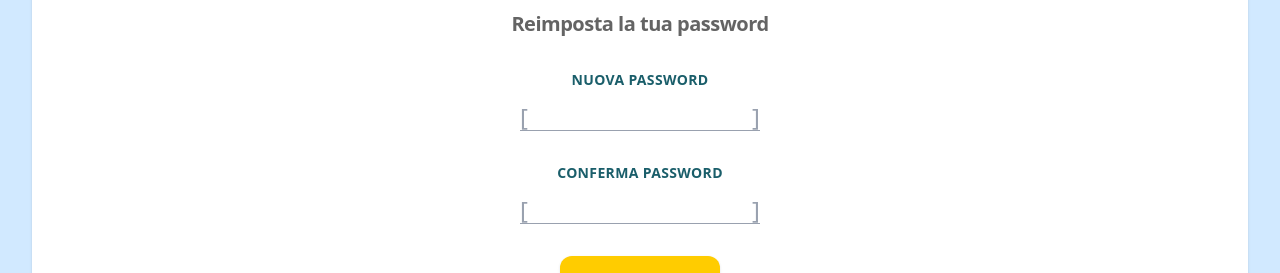
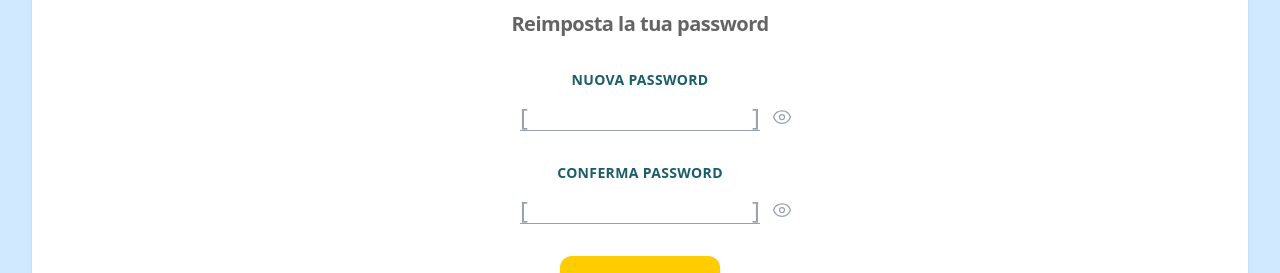
Before and after one commit to emanuela-presti-tirocinante/biblioteca-neunoi, a React (Vite) app in the folder client/: page /reset-password in a window 1280 px wide. Shown: the part 194-467 px from the top of the page. Built offline with nearby package versions, Linux system fonts and the light colour scheme; no server answers.

Commit message:
feat(auth): add password toggle to ResetPassword form

```diff
--- a/client/src/pages/ResetPassword.jsx
+++ b/client/src/pages/ResetPassword.jsx
@@ -1,6 +1,7 @@
 import { useState, useEffect } from 'react';
 import { useNavigate, Link, useSearchParams } from 'react-router-dom';
 import api from '../utils/api';
+import PasswordInput from '../components/PasswordInput';
 
 const ResetPassword = () => {
     const [newPassword, setNewPassword] = useState('');
@@ -73,40 +74,22 @@ const ResetPassword = () => {
 
                     <form onSubmit={handleSubmit} className="flex flex-col space-y-8">
                         {/* New Password Field */}
-                        <div className="flex flex-col items-center space-y-3">
-                            <label className="text-primary font-black text-sm uppercase tracking-wide">
-                                NUOVA PASSWORD
-                            </label>
-                            <div className="relative w-full max-w-[240px] flex items-center">
-                                <span className="text-gray-400 font-light text-2xl absolute left-0 leading-none">[</span>
-                                <input
-                                    type="password"
+                        <PasswordInput
+                            label="Nuova Password"
+                            name="newPassword"
                             value={newPassword}
                             onChange={(e) => setNewPassword(e.target.value)}
                             required
-                                    className="w-full text-center bg-transparent border-b border-gray-400 px-4 py-1 text-sm focus:outline-none focus:border-primary transition-colors text-gray-700 font-medium"
                         />
-                                <span className="text-gray-400 font-light text-2xl absolute right-0 leading-none">]</span>
-                            </div>
-                        </div>
 
                         {/* Confirm Password Field */}
-                        <div className="flex flex-col items-center space-y-3">
-                            <label className="text-primary font-black text-sm uppercase tracking-wide">
-                                CONFERMA PASSWORD
-                            </label>
-                            <div className="relative w-full max-w-[240px] flex items-center">
-                                <span className="text-gray-400 font-light text-2xl absolute left-0 leading-none">[</span>
-                                <input
-                                    type="password"
+                        <PasswordInput
+                            label="Conferma Password"
+                            name="confirmPassword"
                             value={confirmPassword}
                             onChange={(e) => setConfirmPassword(e.target.value)}
                             required
-                                    className="w-full text-center bg-transparent border-b border-gray-400 px-4 py-1 text-sm focus:outline-none focus:border-primary transition-colors text-gray-700 font-medium"
                         />
-                                <span className="text-gray-400 font-light text-2xl absolute right-0 leading-none">]</span>
-                            </div>
-                        </div>
 
                         {/* Submit Button */}
                         <div className="flex justify-center">
```
Also changed, not shown: 1 other file (tests, documents, lock files or other folders). Lines whose indentation alone changed are shown as unchanged.
